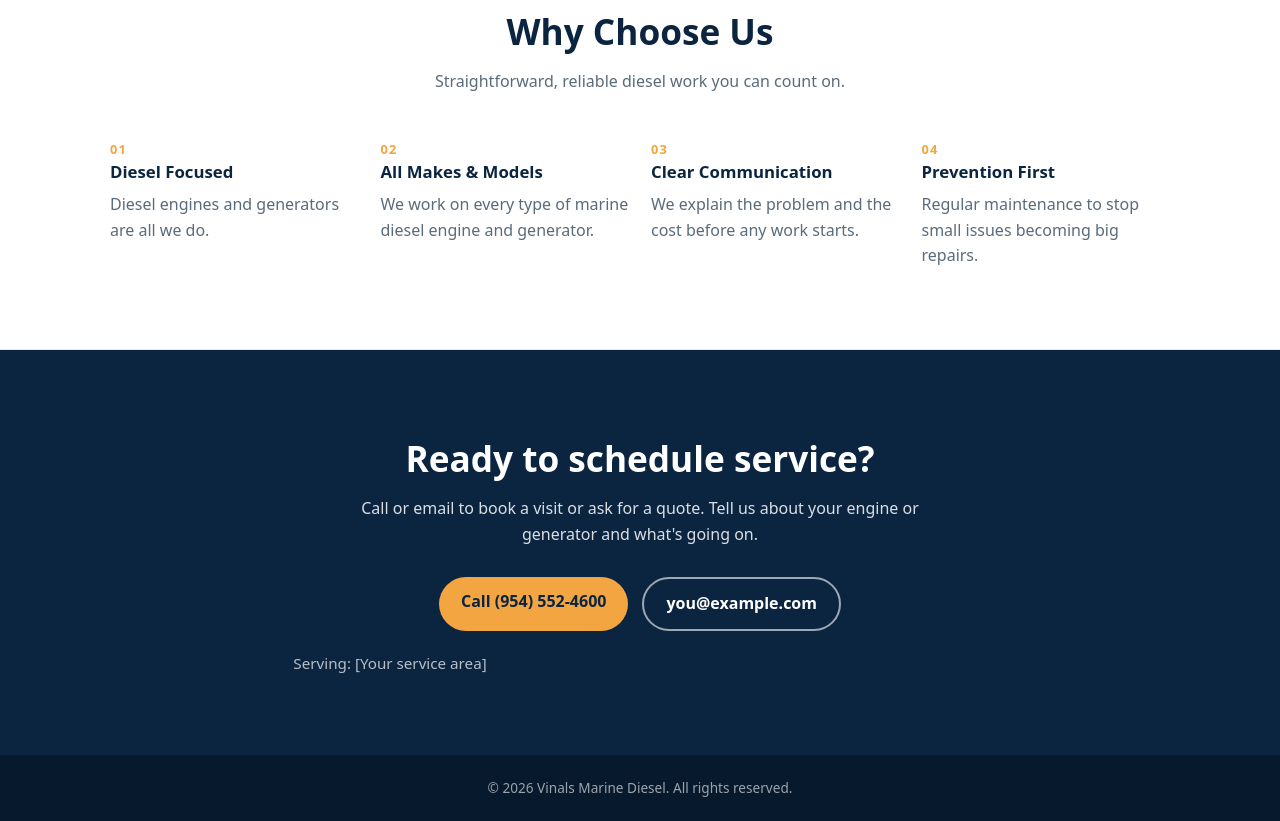
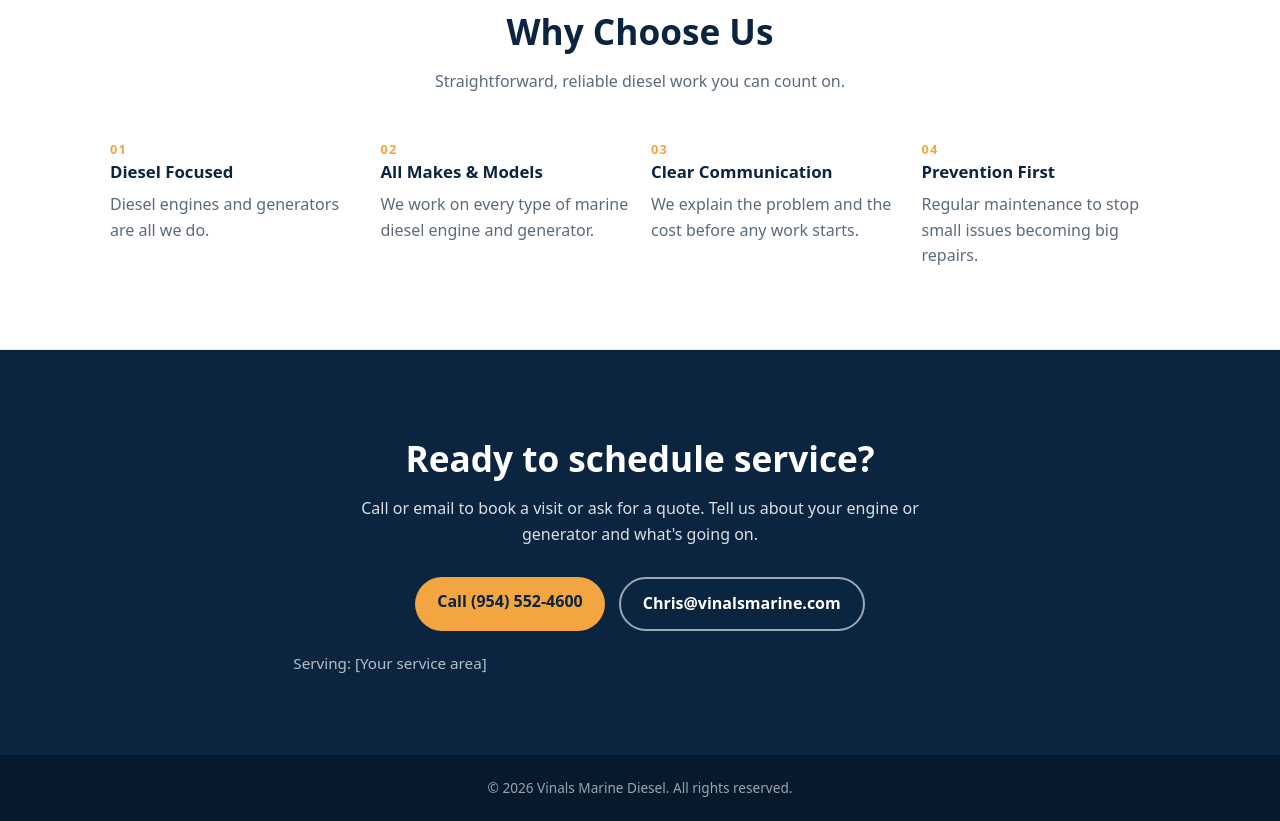
Before and after one commit to luismvinals-hue/claude-folder, a plain HTML site: page index.html in a window 1280 px wide. Shown: the part 1381-2202 px from the top of the page. Drawn offline with Linux system fonts and the light colour scheme.

Commit message:
Add business email

```diff
--- a/index.html
+++ b/index.html
@@ -383,8 +383,7 @@
         <p>Call or email to book a visit or ask for a quote. Tell us about your engine or generator and what's going on.</p>
         <div class="contact-list">
           <a href="tel:+19545524600" class="btn btn-primary">Call (954) 552-4600</a>
-          <!-- TODO: replace with your real email address (both the link and the text) -->
-          <a href="mailto:you@example.com" class="btn btn-ghost">you@example.com</a>
+          <a href="mailto:Chris@vinalsmarine.com" class="btn btn-ghost">Chris@vinalsmarine.com</a>
         </div>
         <!-- TODO: replace with the area you serve -->
         <p class="area">Serving: [Your service area]</p>
```
